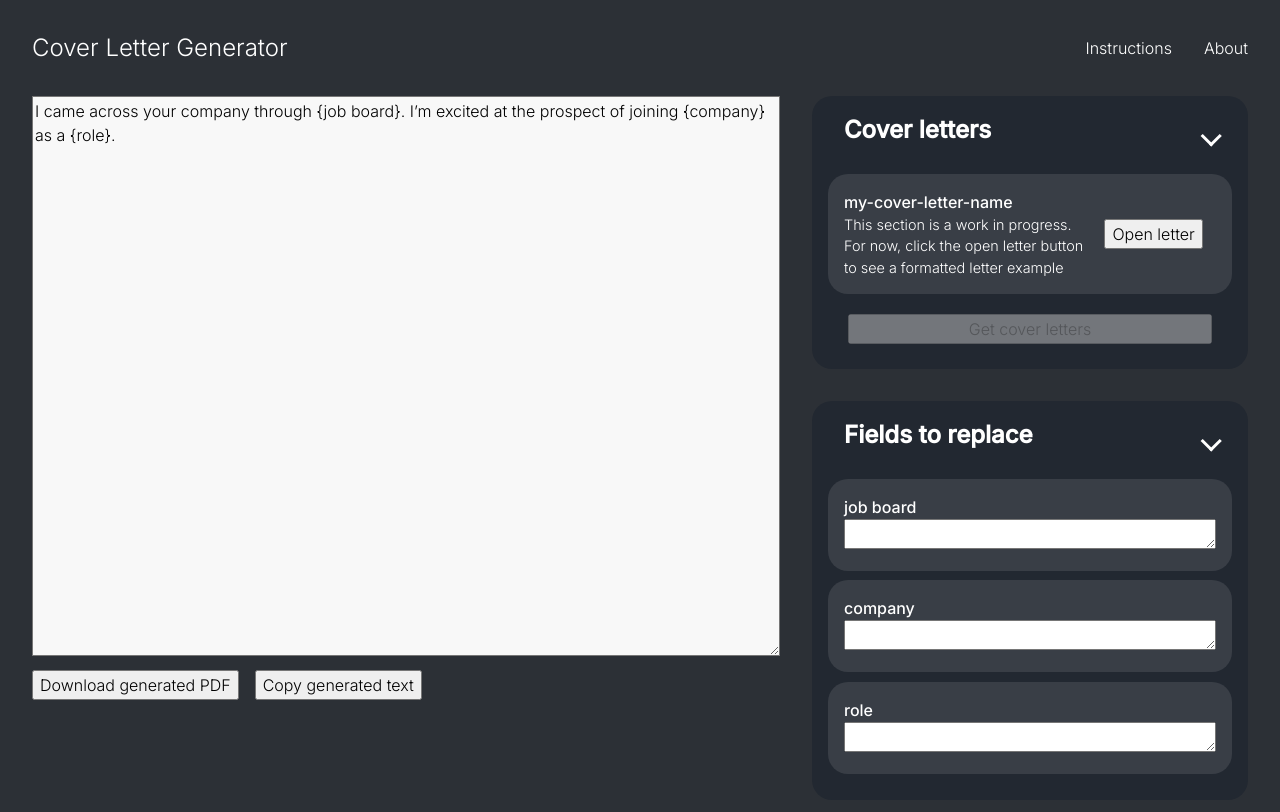
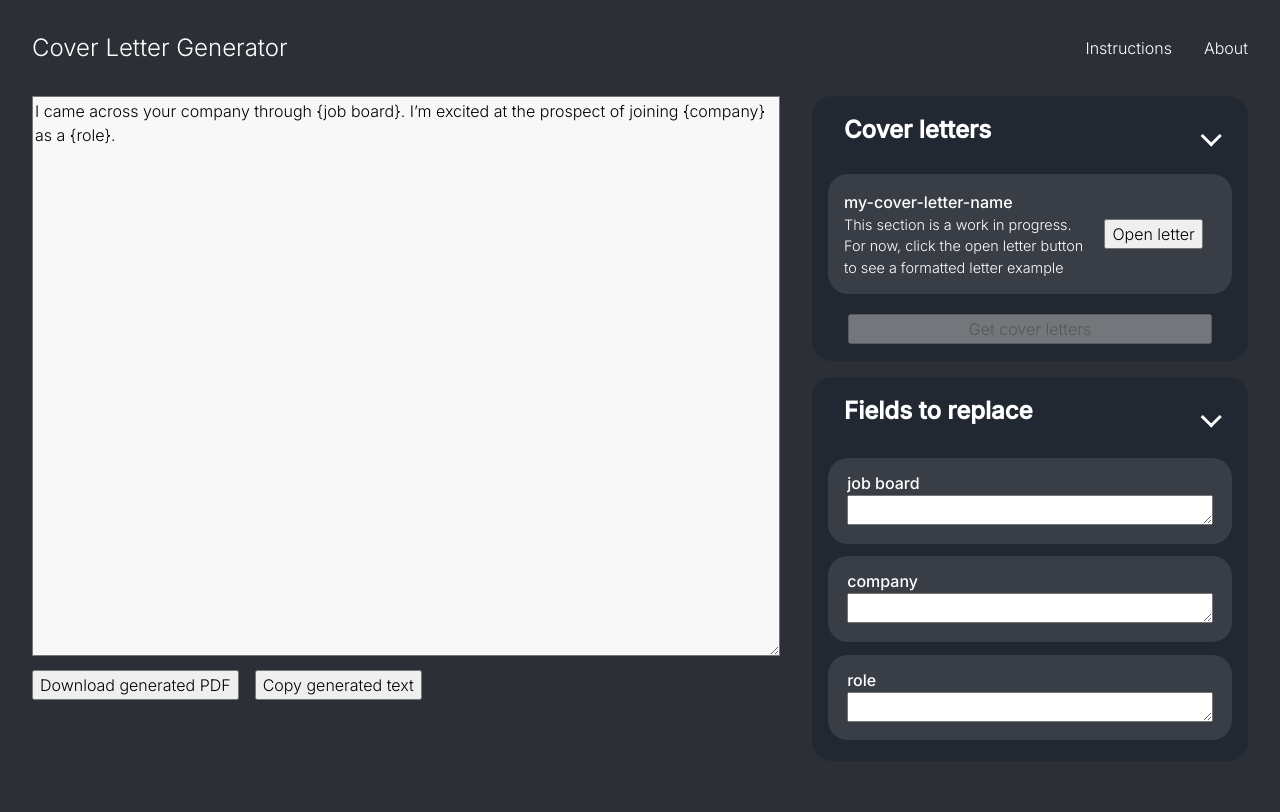
Before and after one commit to aleksebastian/cover-letter-generator, a Svelte app: page / in a window 1280 px wide. Both pictures are taken after a click on the button "Open letter". Shown: the top 812 px of the page. Built offline with nearby package versions, Linux system fonts and the light colour scheme.

Commit message:
Spacing and ux optimizations

```diff
--- a/src/App.svelte
+++ b/src/App.svelte
@@ -38,7 +38,7 @@
 		grid-column-end: 9;
 		display: flex;
 		flex-direction: column;
-		gap: 2rem;
+		gap: 1rem;
 	}
 
 	@media screen and (max-width: 1024px) {
--- a/src/components/Field.svelte
+++ b/src/components/Field.svelte
@@ -48,7 +48,7 @@
 		background-color: #393e46;
 		display: flex;
 		border-radius: 20px;
-		margin: 0.6rem 0;
+		margin: 0.8rem 0;
 		display: grid;
 	}
 
@@ -64,6 +64,6 @@
 	}
 
 	.input {
-		padding: 1rem;
+		padding: 0.8rem 1.2rem;
 	}
 </style>
--- a/src/components/Fields.svelte
+++ b/src/components/Fields.svelte
@@ -19,10 +19,10 @@
 
 <div class="container">
 	<div class="main">
-		<div class="header">
-			<h2 on:click={handleClick} class="section-text">Fields to replace</h2>
+		<div class="header" on:click={handleClick}>
+			<h2 class="section-text">Fields to replace</h2>
 			<div class="arrow-container">
-				<span on:click={handleClick} class="arrow" style="transform: rotateZ({transform})" />
+				<span class="arrow" style="transform: rotateZ({transform})" />
 			</div>
 		</div>
 		{#if !hidden}
@@ -39,21 +39,22 @@
 	.main {
 		display: flex;
 		flex-direction: column;
-		padding: 0 1rem 1rem 1rem;
+		padding: 0 1rem 0.5rem 1rem;
 		background-color: #222831;
 		border-radius: 20px;
 		color: white;
-		max-height: 800px;
+		/* max-height: 800px; */
+		max-height: calc(100vh - 13rem);
 	}
 
 	.header {
 		display: flex;
 		justify-content: space-between;
+		cursor: pointer;
 	}
 
 	.section-text {
 		padding: 1rem;
-		cursor: pointer;
 	}
 
 	.arrow-container {
@@ -67,7 +68,6 @@
 		height: 15px;
 		border-top: 3px solid white;
 		border-right: 3px solid white;
-		cursor: pointer;
 		transition: all 300ms;
 	}
 
--- a/src/components/Letters.svelte
+++ b/src/components/Letters.svelte
@@ -26,10 +26,10 @@
 
 <div class="container">
 	<div class="main">
-		<div class="header">
-			<h2 on:click={handleClick} class="section-text">Cover letters</h2>
+		<div class="header" on:click={handleClick}>
+			<h2 class="section-text">Cover letters</h2>
 			<div class="arrow-container">
-				<span on:click={handleClick} class="arrow" style="transform: rotateZ({transform})" />
+				<span class="arrow" style="transform: rotateZ({transform})" />
 			</div>
 		</div>
 		{#if !hidden}
@@ -47,7 +47,7 @@
 	.main {
 		display: flex;
 		flex-direction: column;
-		padding: 0 1rem 1rem 1rem;
+		padding: 0 1rem 0.5rem 1rem;
 		background-color: #222831;
 		border-radius: 20px;
 		color: white;
@@ -57,11 +57,11 @@
 	.header {
 		display: flex;
 		justify-content: space-between;
+		cursor: pointer;
 	}
 
 	.section-text {
 		padding: 1rem;
-		cursor: pointer;
 	}
 
 	.arrow-container {
@@ -75,7 +75,6 @@
 		height: 15px;
 		border-top: 3px solid white;
 		border-right: 3px solid white;
-		cursor: pointer;
 		transition: all 300ms;
 	}
 
```
